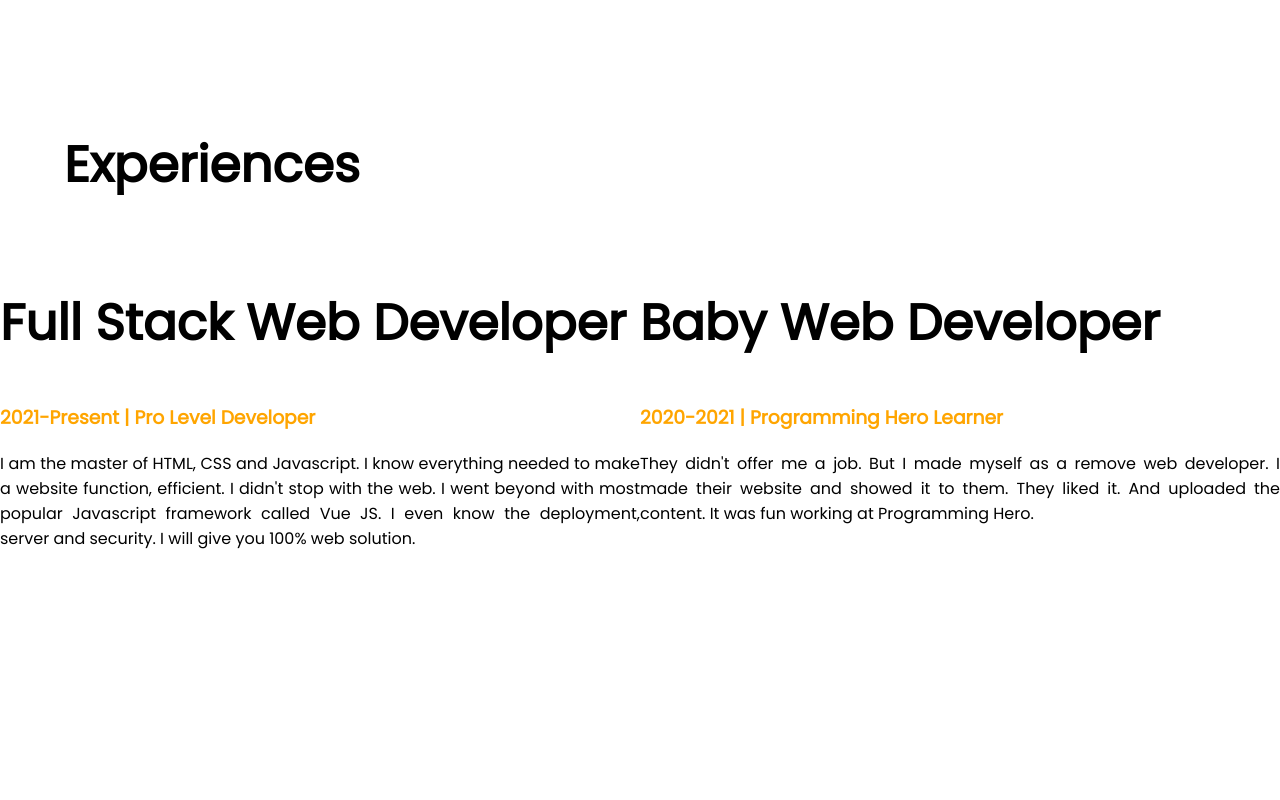
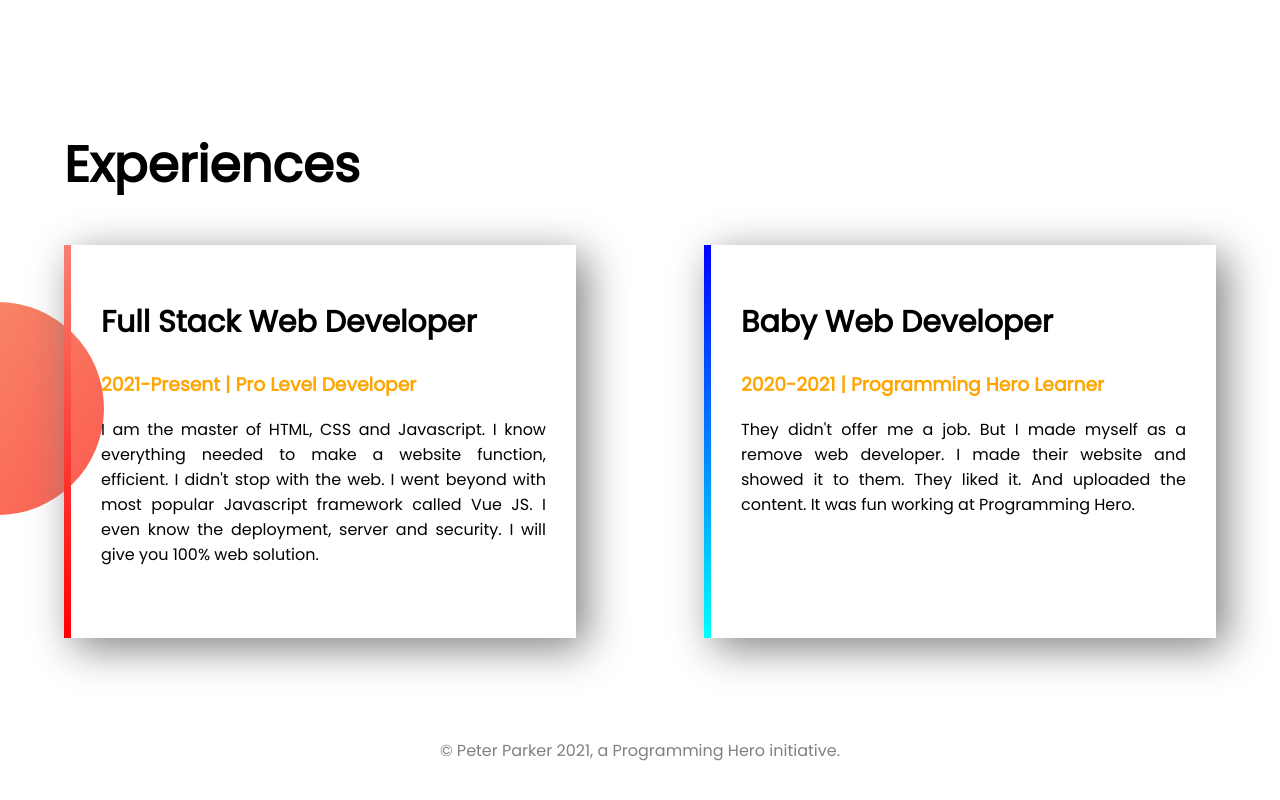
Before and after one commit to fariarahman15/developer-portfolio, a plain HTML site: page index.html in a window 1280 px wide. Shown: the part 1240-2040 px from the top of the page. Before the commit the page ends 1842 px from the top, so only its background shows below. Drawn offline with Linux system fonts and the light colour scheme.

Commit message:
completed

```diff
--- a/index.html
+++ b/index.html
@@ -50,17 +50,16 @@
 
     <section class="second-part">
         <h1 id="experience">Experiences</h1>
-        <div class="flexible-container">
-            <div class="half-width">
-                <h1>Full Stack Web Developer</h1>
+        <div class= "flexible-container">
+            <div class="half-width experience-item" id="fullstack">
+                <h2>Full Stack Web Developer</h2>
                 <h3 class="orange-color">2021-Present | Pro Level Developer</h3>
                 <p>I am the master of HTML, CSS and Javascript. I know everything needed to make a website function, efficient. I didn't stop with the web. I went beyond with most popular Javascript framework called Vue JS. I even know the deployment, server and security. I will give you 100% web solution.</p>
                 <br>
-
             </div>
 
-            <div class="half-width">
-                <h1>Baby Web Developer</h1>
+            <div class="half-width experience-item" id="baby">
+                <h2>Baby Web Developer</h2>
                 <h3 class = "orange-color">2020-2021 | Programming Hero Learner</h3>
                 <p>They didn't offer me a job. But I made myself as a remove web developer. I made their website and showed it to them. They liked it. And uploaded the content. It was fun working at Programming Hero.</p>
                 <br>
@@ -69,6 +68,9 @@
         </div>
     </section>
 
+    <footer>
+        <p>© Peter Parker 2021, a Programming Hero initiative.</p>
+    </footer>
 
 </body>
 </html>
--- a/main.css
+++ b/main.css
@@ -67,6 +67,42 @@
     background-position: right;
 }
 
+.second-part{
+    background-image: url(images/exp-bg.png);
+    background-repeat: no-repeat;
+    background-position: left;
+}
+
 #experience{
     padding-left: 5%;
 }
+
+.experience-item{
+    text-align: justify;
+    margin-left: 5%;
+    margin-right: 5%;
+    margin-bottom: 50px;
+    padding: 30px;
+    box-shadow: 10px 10px 40px grey;
+
+}
+
+.experience-item h2{
+    font-size: 30px;
+}
+
+#fullstack{
+    border-left: 7px solid;
+    border-image: linear-gradient( salmon, red) 1;
+}
+
+#baby{
+    border-left: 7px solid;
+    border-image: linear-gradient( blue, cyan) 1;
+}
+
+footer p{
+    margin: 50px;
+    color: gray;
+    text-align: center;
+}
```
